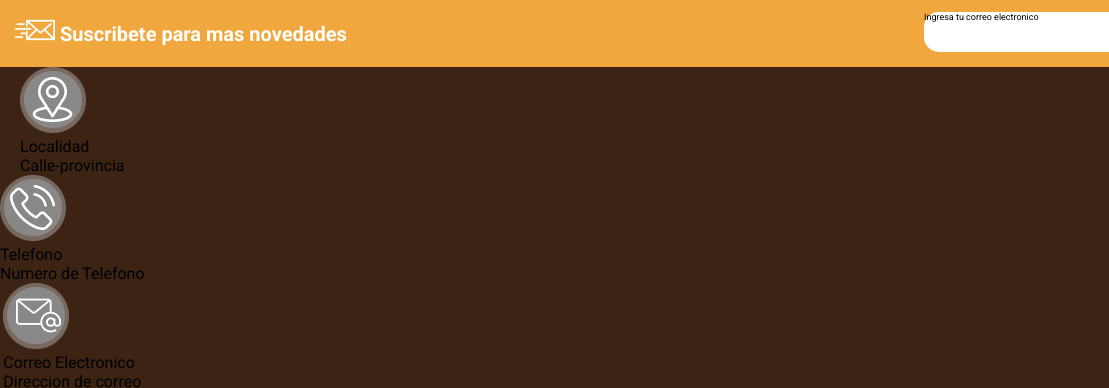
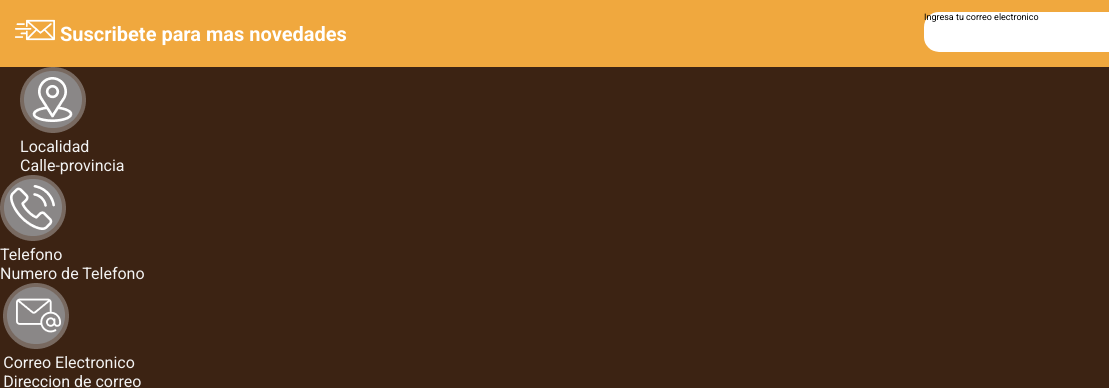
Before and after one commit to Sebastian-cL/Front-end-1-Primer-bimestre, a plain HTML site: page Clase 09/index.html in a window 1280 px wide. Shown: the part 1409-1797 px from the top of the page, 0-1109 px from the left. Drawn offline with Linux system fonts and the light colour scheme.

Commit message:
petshop flex

```diff
--- a/Clase 09/css/styles.css
+++ b/Clase 09/css/styles.css
@@ -207,6 +207,7 @@ h3 {
     flex-wrap: wrap;
     align-content: flex-start;
     align-items: center;
+    color: #f3f3f3;
 }
 .footer-3 {
     text-align: center;
```
